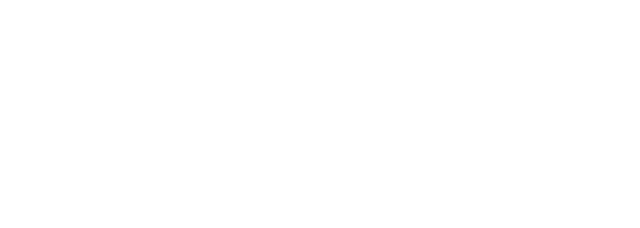
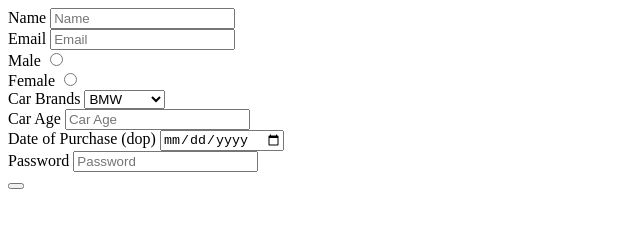
Before and after one commit to acciojob/car-insurance-form-Yavanika09, a website: page main.html in a window 1280 px wide. Shown: the whole page, without its empty margins (0-640 px from the left). Drawn offline with Linux system fonts and the light colour scheme.

Commit message:
created a submission

```diff
--- a/main.html
+++ b/main.html
@@ -8,6 +8,39 @@
 
 <body>
 	<!-- the entire body must be written by student -->
+
+<form method="post">
+    <label for="name">Name</label>
+    <input placeholder="Name" type="text" id=""name required>
+    <br>
+    <label for="email">Email</label>
+    <input placeholder="Email" type="email" id="email" required>
+    <br>
+    <label for="gender_m">Male</label>
+    <input type="radio" id="gender_m" name="gender" required>
+    <br>
+    <label for="gender_f">Female</label>
+    <input type="radio" id="gender_f" name="gender" required>
+    <br>
+    <label for="cars">Car Brands</label>
+    <select placeholder="--Please choose an option--" id="cars">
+        <option>BMW</option>
+        <option>Audi</option>
+        <option>Mercedez</option>
+    </select>
+    <br>
+    <label for="carage">Car Age</label>
+    <input placeholder="Car Age" type="number" id="carage" required>
+    <br>
+    <label for="dop">Date of Purchase (dop)</label>
+    <input type="date" id="dop" required>
+    <br>
+    <label for="password">Password</label>
+    <input placeholder="Password" type="password" id="password" required>
+    <br>
+    <button type="submit"></button>
+</form>
+
     <script type="text/javascript" src="./script.js">
 </script>
 
```
